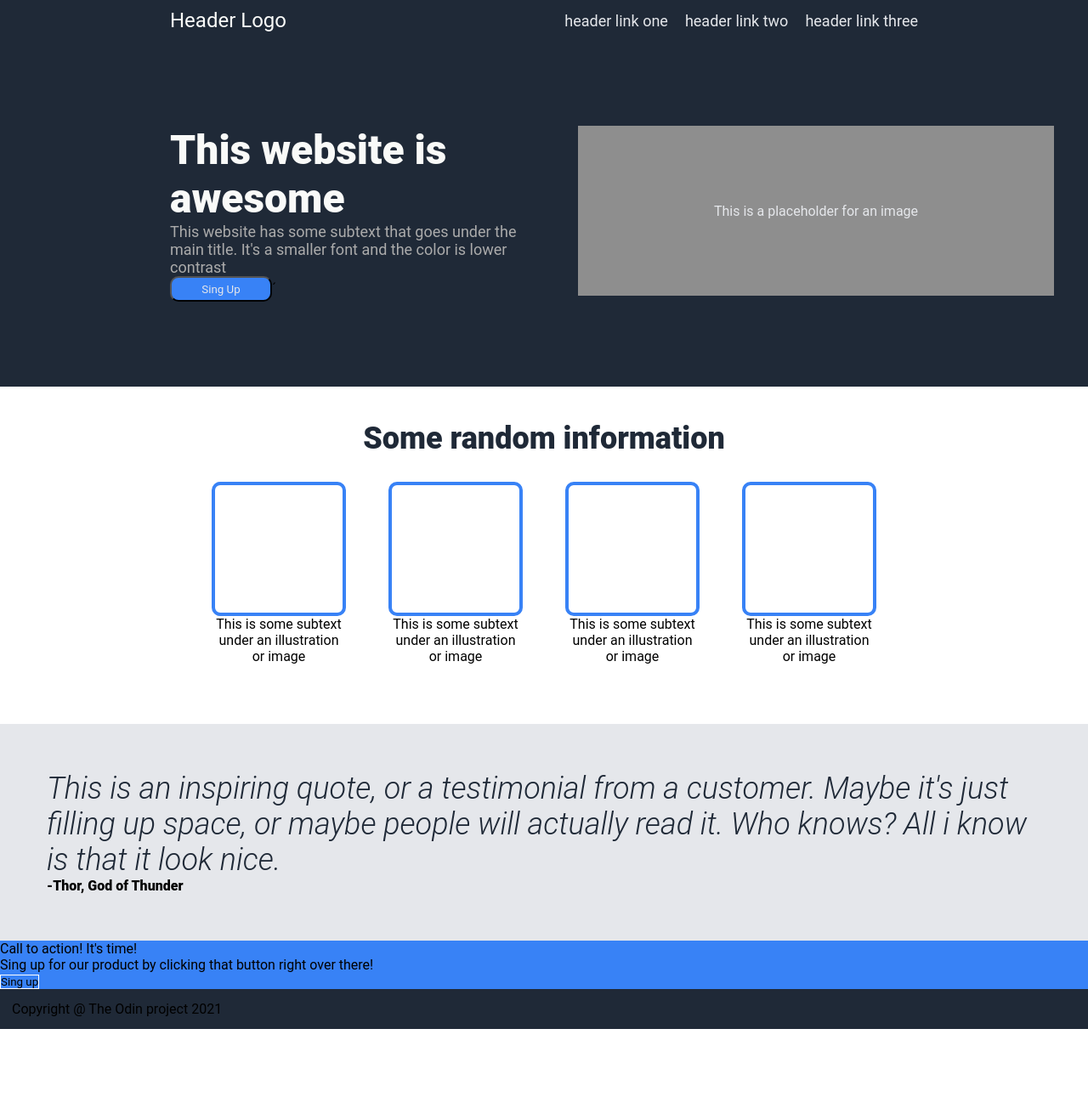
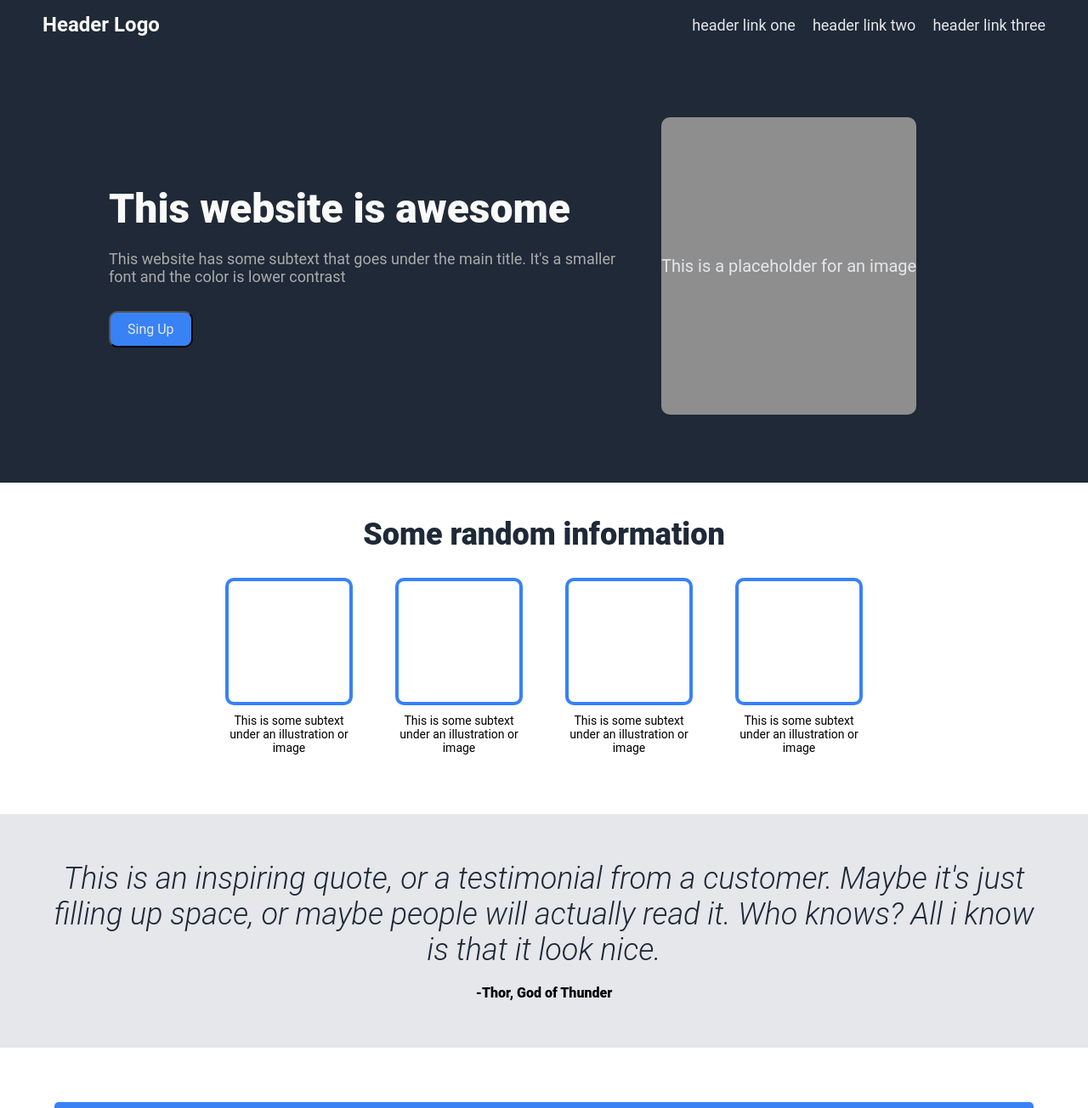
Before and after one commit to LuucassR/landing-page, a plain HTML site: page index.html in a window 1280 px wide. Shown: the top 1304 px of the page at 85% size. Before the commit the page ends 1211 px from the top, so only its background shows below. Drawn offline with Linux system fonts and the light colour scheme.

Commit message:
Divide section in CSS and finish some details

```diff
--- a/index.html
+++ b/index.html
@@ -19,9 +19,9 @@
 
     <div class="all-hero">
       <div class="hero-text">
-        <p class="hero main-text">This website is awesome</p>
-        <p class="hero secondary-text">This website has some subtext that goes under the main title. It's a smaller font and the color is lower contrast</p>
-        <button class="b-one">Sing Up</button>´
+        <p class="main-text">This website is awesome</p>
+        <p class="secondary-text">This website has some subtext that goes under the main title. It's a smaller font and the color is lower contrast</p>
+        <button>Sing Up</button>
       </div>
       <div>
         <div class="image-placeholder">This is a placeholder for an image</div>
@@ -31,19 +31,19 @@
     <div class="rand-info">
       <p class="info-text">Some random information</p>
       <div class="squares">
-        <div class="s s-one">
+        <div>
           <div class="square"></div>
           <p>This is some subtext under an illustration or image</p>
         </div>
-        <div class="s s-tow">
+        <div>
           <div class="square"></div>
           <p>This is some subtext under an illustration or image</p>
         </div>
-        <div class="s s-three">
+        <div>
           <div class="square"></div>
           <p>This is some subtext under an illustration or image</p>
         </div>
-        <div class="s s-four">
+        <div>
           <div class="square"></div>
           <p>This is some subtext under an illustration or image</p>
         </div>
@@ -60,7 +60,7 @@
         <p>Call to action! It's time!</p>
         <p>Sing up for our product by clicking that button right over there!</p>
       </div>
-      <button class="b-two">Sing up</button>
+      <button>Sing up</button>
     </div>
 
     <footer>
--- a/styles.css
+++ b/styles.css
@@ -1,149 +1,170 @@
+/* Reset general */
 * {
     margin: 0;
     padding: 0;
+    box-sizing: border-box;
     font-family: Roboto;
 }
 
-body {
+/* ---------- HEADER ---------- */
+header {
     display: flex;
-    flex-direction: column;
+    justify-content: space-between;
+    align-items: center;
+    padding: 15px 50px;
+    background-color: #1F2937;
 }
 
-header {
-    display: flex;
-    padding: 10px 200px;
-    background-color: #1F2937;
+.logo-text {
+    font-size: 24px;
+    color: #F9FAF8;
+    font-weight: 700;
 }
 
 .header-links {
     display: flex;
-    align-items: center;
     gap: 20px;
 }
 
-footer {
-    padding: 14px;
-    background-color: #1F2937;
-}
-
-button,
-.action-call {
-    background-color: #3882F6;
-}
-
-a {
+.header-links a {
     font-size: 18px;
     color: #E5E7EB;
     text-decoration: none;
+    transition: color 0.3s ease;
+}
+
+.header-links a:hover {
+    color: #3882F6;
+}
+
+/* ---------- HERO SECTION ---------- */
+.all-hero {
+    display: flex;
+    gap: 50px;
+    padding: 80px 10vw;
+    background-color: #1F2937;
+    align-items: center;
+}
+
+.hero-text {
+    max-width: 600px;
+}
+
+.main-text {
+    font-size: 48px;
+    font-weight: 900;
+    color: #F9FAF8;
+    margin-bottom: 20px;
 }
 
 .secondary-text {
     font-size: 18px;
     color: #ababab;
-    width: 450px;
+    margin-bottom: 30px;
 }
 
-.logo-text {
-    font-size: 24px;
-    color: #F9FAF8;
-    margin-right: auto;
+button {
+    background-color: #3882F6;
+    color: #E5E7EB;
+    border-radius: 10px;
+    padding: 10px 20px;
+    font-size: 16px;
+}
+
+.image-placeholder {
+    flex: 1;
+    height: 350px;
+    background-color: #8e8e8e;
+    display: flex;
+    justify-content: center;
+    align-items: center;
+    color: #E5E7EB;
+    font-size: 20px;
+    border-radius: 10px;
+}
+
+/* ---------- RANDOM INFO ---------- */
+.rand-info {
+    padding: 40px 70px 70px;
+    text-align: center;
 }
 
 .info-text {
-    text-align: center;
     font-size: 36px;
+    font-weight: 900;
     color: #1F2937;
-    font-weight: 900;
     margin-bottom: 30px;
 }
 
-.b-two {
-    border: #fff solid 1px;
+.squares {
+    display: flex;
+    justify-content: center;
+    gap: 50px;
+    flex-wrap: wrap;
 }
 
-.up-things {
-
-    background-color: #1F2937;
+.square {
+    width: 150px;
+    height: 150px;
+    border: 4px solid #3882F6;
+    border-radius: 10px;
+    margin-bottom: 10px;
 }
 
-.main-text {
-    font-size: 48px;
-    color: #F9FAF8;
-    font-weight: 900;
+.squares p {
+    width: 150px;
+    text-align: center;
+    margin-top: 10px;
+    font-size: 14px;
 }
 
+/* ---------- INSPIRING TEXT ---------- */
 .inspiring-text {
     padding: 55px;
     background-color: #E5E7EB;
+    text-align: center;
 }
 
 .ins-text {
     font-style: italic;
     font-size: 36px;
+    font-weight: 300;
     color: #1F2937;
-    font-weight: 300;
-}
-
-.all-hero {
-    display: flex;
-    gap: 30px;
-    padding: 100px 200px;
-    background-color: #1F2937;
-}
-
-.rand-info {
-    padding: 40px 70px 70px;
+    margin-bottom: 20px;
 }
 
 .signature {
     font-weight: 900;
 }
 
-.square {
-    width: 150px;
-    height: 150px;
-    justify-content: center;
+/* ---------- CALL TO ACTION ---------- */
+.action-call {
+    display: flex;
+    justify-content: space-between;
     align-items: center;
-    border-radius: 10px;
-    border: #3882F6 solid 4px;
+    padding: 50px 10vw;
+    border-radius: 5px;
+    margin: 5vw;
+    background-color: #3882F6;
+    gap: 20px;
     flex-wrap: wrap;
 }
 
-.squares {
-    display: flex;
-    justify-content: center;
-    gap: 50px;
+.action-call div p {
+    color: #E5E7EB;
 }
 
-.squares p {
-    text-align: center;
-    width: 150px;
+
+.action-call button {
+    border: #E5E7EB solid 1px;
+    width: 140px;
+    height: 40px;
 }
 
-.s {
-    display: flex;
-    flex-direction: column;
-    align-items: center;
+/* ---------- FOOTER ---------- */
+footer {
+    padding: 20px 50px;
+    background-color: #1F2937;
+    color: #E5E7EB;
+    text-align: center;
 }
-
-.image-placeholder {
-    color: #E5E7EB;
-    display: flex;
-    width: 560px;
-    height: 200px;
-    background-color: #8e8e8e;
-    text-align: center;
-    justify-content: center;
-    align-items: center;
-}
-
-.hero-text {
-    width: 60%;
-}
-
-.b-one {
-    color: #E5E7EB;
-    border-radius: 10px;
-    width: 120px;
-    height: 30px;
-}
```
